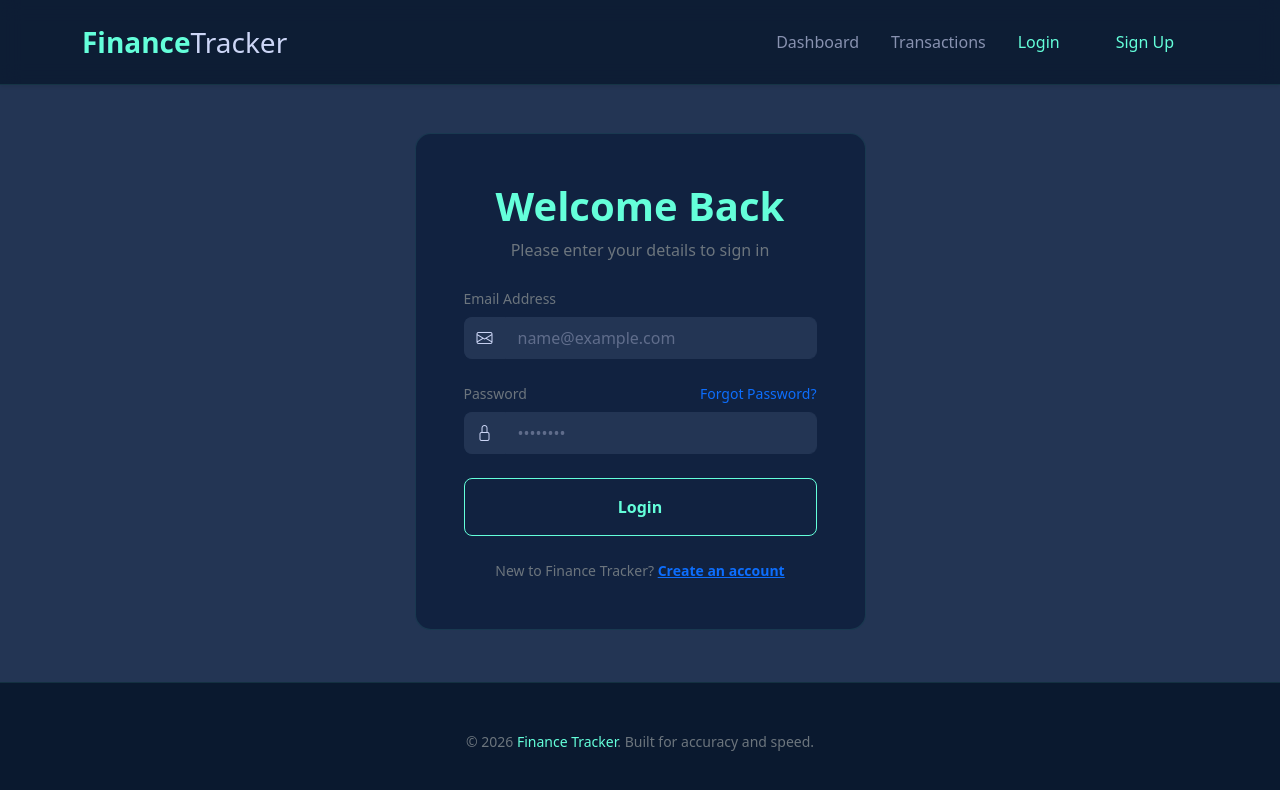
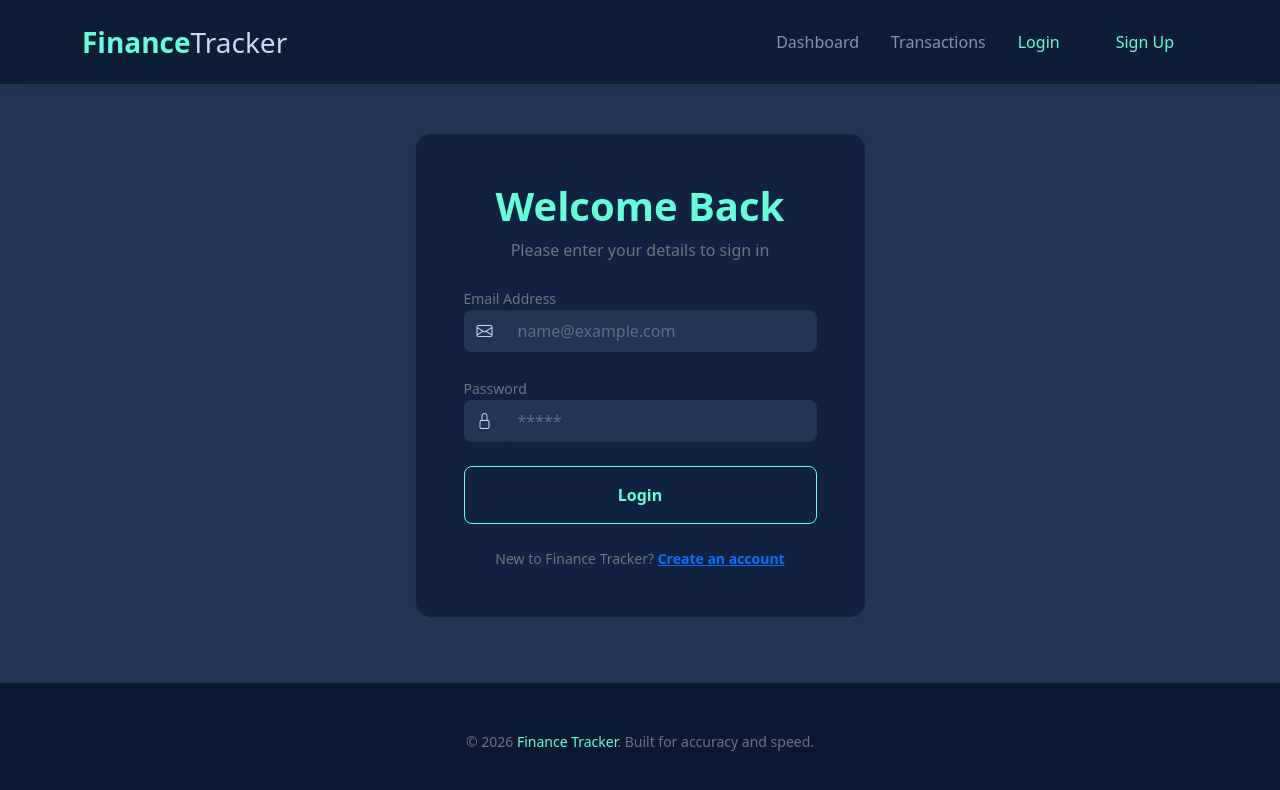
Before and after one commit to Dented-Code-Class/financial-tracker, a React (Vite) app in the folder frontend/: page /login in a window 1280 px wide. Shown: the top 790 px of the page. Built offline with nearby package versions, Linux system fonts and the light colour scheme.

Commit message:
update: custom hooks

```diff
--- /dev/null
+++ b/frontend/src/components/CustomInputs/Custominputs.jsx
@@ -0,0 +1,16 @@
+import React from "react";
+import { Form, InputGroup } from "react-bootstrap";
+
+const Custominputs = ({ label, icon, ...rest }) => {
+  return (
+    <Form.Group className="mb-4" controlId={label}>
+      <Form.Label className="small text-secondary mb-0">{label}</Form.Label>
+      <InputGroup className="overflow-hidden rounded-3">
+        <InputGroup.Text className="border-0">{icon}</InputGroup.Text>
+        <Form.Control className="py-2 border-0" {...rest} />
+      </InputGroup>
+    </Form.Group>
+  );
+};
+
+export default Custominputs;
--- /dev/null
+++ b/frontend/src/hooks/useForm.js
@@ -0,0 +1,16 @@
+import { useState } from "react";
+
+const useForm = (initialState) => {
+  const [formData, setFormData] = useState(initialState);
+  const handleChange = (e) => {
+    setFormData({ ...formData, [e.target.name]: e.target.value });
+  };
+
+  return {
+    formData,
+    setFormData,
+    handleChange,
+  };
+};
+
+export default useForm;
--- a/frontend/src/pages/Login.jsx
+++ b/frontend/src/pages/Login.jsx
@@ -9,22 +9,51 @@ import {
   InputGroup,
 } from "react-bootstrap";
 import { Link } from "react-router-dom";
+import Custominputs from "../components/CustomInputs/Custominputs";
+import useForm from "../hooks/useForm";
 
 const Login = () => {
-  const [formData, setFormData] = useState({
+  const initialState = {
     email: "",
     password: "",
-  });
+  };
 
-  const handleChange = (e) => {
-    setFormData({ ...formData, [e.target.name]: e.target.value });
-  };
+  // const [formData, setFormData] = useState(initialState);
+
+  // const handleChange = (e) => {
+  //   setFormData({ ...formData, [e.target.name]: e.target.value });
+  // };
+
+  const { formData, setFormData, handleChange } = useForm(initialState);
 
   const handleSubmit = (e) => {
     e.preventDefault();
     console.log("Login Data:", formData);
     // TODO: Add API call
   };
+
+  const inputFields = [
+    {
+      label: "Email Address",
+      icon: <i className="bi bi-envelope"></i>,
+      type: "email",
+      name: "email",
+      placeholder: "name@example.com",
+      value: formData.email,
+      onChange: handleChange,
+      required: true,
+    },
+    {
+      label: "Password",
+      icon: <i className="bi bi-lock"></i>,
+      type: "password",
+      name: "password",
+      placeholder: "*****",
+      value: formData.password,
+      onChange: handleChange,
+      required: true,
+    },
+  ];
 
   return (
     <Container className="py-5">
@@ -44,53 +73,9 @@ const Login = () => {
                 </p>
               </div>
               <Form onSubmit={handleSubmit}>
-                <Form.Group className="mb-4" controlId="email">
-                  <Form.Label className="small text-secondary mb-2">
-                    Email Address
-                  </Form.Label>
-                  <InputGroup className="overflow-hidden rounded-3">
-                    <InputGroup.Text className="border-0">
-                      <i className="bi bi-envelope"></i>
-                    </InputGroup.Text>
-                    <Form.Control
-                      type="email"
-                      name="email"
-                      placeholder="name@example.com"
-                      className="py-2 border-0"
-                      value={formData.email}
-                      onChange={handleChange}
-                      required
-                    />
-                  </InputGroup>
-                </Form.Group>
-
-                <Form.Group className="mb-4" controlId="password">
-                  <div className="d-flex justify-content-between align-items-center mb-2">
-                    <Form.Label className="small text-secondary mb-0">
-                      Password
-                    </Form.Label>
-                    <Link
-                      to="/forgot-password"
-                      className="small text-decoration-none"
-                    >
-                      Forgot Password?
-                    </Link>
-                  </div>
-                  <InputGroup className="overflow-hidden rounded-3">
-                    <InputGroup.Text className="border-0">
-                      <i className="bi bi-lock"></i>
-                    </InputGroup.Text>
-                    <Form.Control
-                      type="password"
-                      name="password"
-                      placeholder="••••••••"
-                      className="py-2 border-0"
-                      value={formData.password}
-                      onChange={handleChange}
-                      required
-                    />
-                  </InputGroup>
-                </Form.Group>
+                {inputFields.map((i) => (
+                  <Custominputs {...i} />
+                ))}
 
                 <Button
                   variant="primary"
--- a/frontend/src/pages/Registration.jsx
+++ b/frontend/src/pages/Registration.jsx
@@ -9,24 +9,71 @@ import {
   InputGroup,
 } from "react-bootstrap";
 import { Link } from "react-router-dom";
+import Custominputs from "../components/CustomInputs/Custominputs";
 
 const Registration = () => {
-  const [formData, setFormData] = useState({
+  const initialState = {
     username: "",
     email: "",
     password: "",
     confirmPassword: "",
-  });
+  };
+  // const [formData, setFormData] = useState(initialState);
 
-  const handleChange = (e) => {
-    setFormData({ ...formData, [e.target.name]: e.target.value });
-  };
+  // const handleChange = (e) => {
+  //   setFormData({ ...formData, [e.target.name]: e.target.value });
+  // };
+
+  const { formData, setFormData, handleChange } = useForm(initialState);
 
   const handleSubmit = (e) => {
     e.preventDefault();
     console.log("Registration Data:", formData);
     // TODO: Add validation and API call
   };
+
+  const inputFields = [
+    {
+      label: "Username",
+      icon: <i className="bi bi-person"></i>,
+      type: "text",
+      name: "username",
+      placeholder: "John Doe",
+      value: formData.username,
+      onChange: handleChange,
+      required: true,
+    },
+    {
+      label: "Email Address",
+      icon: <i className="bi bi-envelope"></i>,
+      type: "email",
+      name: "email",
+      placeholder: "name@example.com",
+      value: formData.email,
+      onChange: handleChange,
+      required: true,
+    },
+    {
+      label: "Password",
+      icon: <i className="bi bi-lock"></i>,
+      type: "password",
+      name: "password",
+      placeholder: "*****",
+      value: formData.password,
+      onChange: handleChange,
+      required: true,
+    },
+    {
+      label: "Confirm Password",
+      icon: <i className="bi bi-shield-lock"></i>,
+      type: "password",
+      name: "confirmPassword",
+      placeholder: "*****",
+      value: formData.confirmPassword,
+      onChange: handleChange,
+      required: true,
+    },
+  ];
 
   return (
     <Container className="py-5">
@@ -35,81 +82,20 @@ const Registration = () => {
           <Card className="glass-card border-0 hover-shadow rounded-4">
             <Card.Body className="p-5">
               <div className="text-center mb-4">
-                <h2 className="fw-bold fs-1 mb-2" style={{ color: "var(--accent-primary)" }}>Join Us</h2>
-                <p className="text-secondary">Create your account to start tracking</p>
+                <h2
+                  className="fw-bold fs-1 mb-2"
+                  style={{ color: "var(--accent-primary)" }}
+                >
+                  Join Us
+                </h2>
+                <p className="text-secondary">
+                  Create your account to start tracking
+                </p>
               </div>
               <Form onSubmit={handleSubmit}>
-                <Form.Group className="mb-3" controlId="username">
-                  <Form.Label className="small text-secondary mb-2">Username</Form.Label>
-                  <InputGroup className="overflow-hidden rounded-3">
-                    <InputGroup.Text className="border-0">
-                      <i className="bi bi-person"></i>
-                    </InputGroup.Text>
-                    <Form.Control
-                      type="text"
-                      name="username"
-                      placeholder="johndoe"
-                      className="py-2 border-0"
-                      value={formData.username}
-                      onChange={handleChange}
-                      required
-                    />
-                  </InputGroup>
-                </Form.Group>
-
-                <Form.Group className="mb-3" controlId="email">
-                  <Form.Label className="small text-secondary mb-2">Email Address</Form.Label>
-                  <InputGroup className="overflow-hidden rounded-3">
-                    <InputGroup.Text className="border-0">
-                      <i className="bi bi-envelope"></i>
-                    </InputGroup.Text>
-                    <Form.Control
-                      type="email"
-                      name="email"
-                      placeholder="name@example.com"
-                      className="py-2 border-0"
-                      value={formData.email}
-                      onChange={handleChange}
-                      required
-                    />
-                  </InputGroup>
-                </Form.Group>
-
-                <Form.Group className="mb-3" controlId="password">
-                  <Form.Label className="small text-secondary mb-2">Password</Form.Label>
-                  <InputGroup className="overflow-hidden rounded-3">
-                    <InputGroup.Text className="border-0">
-                      <i className="bi bi-lock"></i>
-                    </InputGroup.Text>
-                    <Form.Control
-                      type="password"
-                      name="password"
-                      placeholder="••••••••"
-                      className="py-2 border-0"
-                      value={formData.password}
-                      onChange={handleChange}
-                      required
-                    />
-                  </InputGroup>
-                </Form.Group>
-
-                <Form.Group className="mb-4" controlId="confirmPassword">
-                  <Form.Label className="small text-secondary mb-2">Confirm Password</Form.Label>
-                  <InputGroup className="overflow-hidden rounded-3">
-                    <InputGroup.Text className="border-0">
-                      <i className="bi bi-shield-lock"></i>
-                    </InputGroup.Text>
-                    <Form.Control
-                      type="password"
-                      name="confirmPassword"
-                      placeholder="••••••••"
-                      className="py-2 border-0"
-                      value={formData.confirmPassword}
-                      onChange={handleChange}
-                      required
-                    />
-                  </InputGroup>
-                </Form.Group>
+                {inputFields.map((i) => (
+                  <Custominputs {...i} />
+                ))}
 
                 <Button
                   variant="primary"
@@ -136,5 +122,4 @@ const Registration = () => {
   );
 };
 
-
 export default Registration;
```
Also changed, not shown: 1 other file (tests, documents, lock files or other folders).
